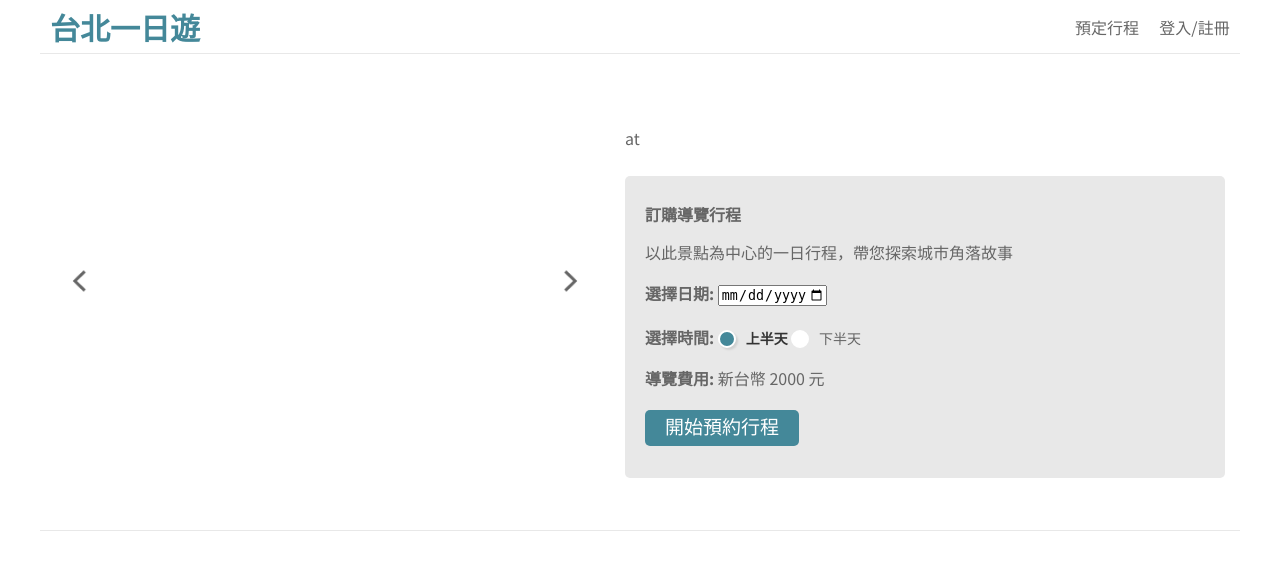
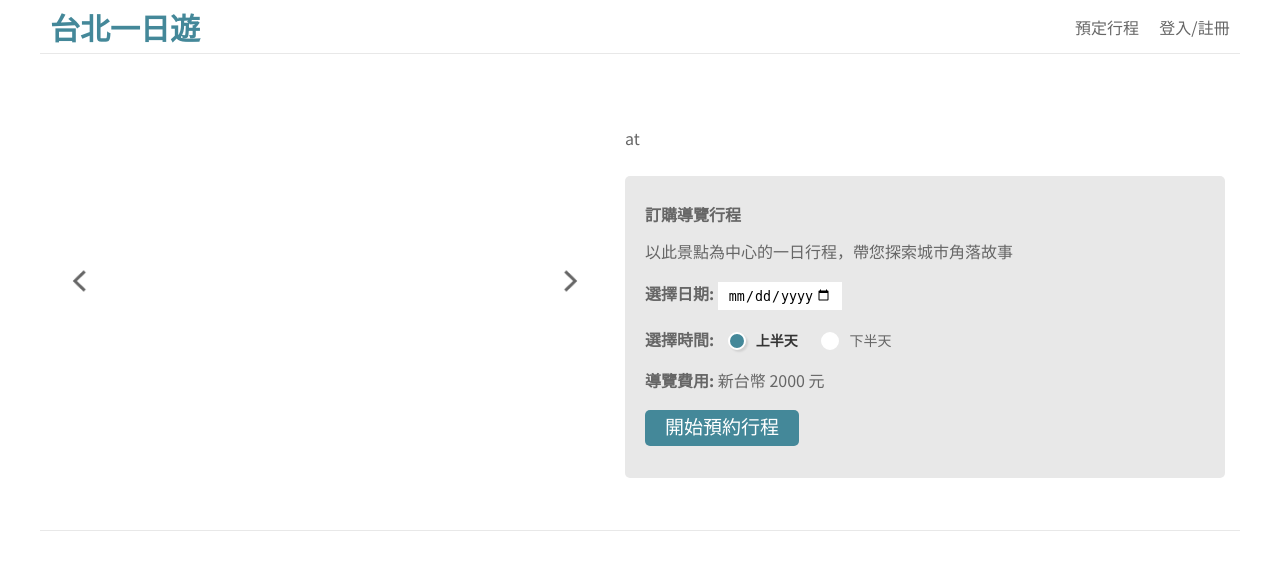
Before and after one commit to vivian-wj-lin/Day-Trip, a Flask app: page /attraction/1 in a window 1280 px wide. Shown: the top 581 px of the page. Run offline with Flask 2, Linux system fonts and the light colour scheme; data that the repository does not hold is empty.

Commit message:
attraction page css updated

```diff
--- a/taipei-day-trip/templates/attraction.css
+++ b/taipei-day-trip/templates/attraction.css
@@ -206,6 +206,7 @@ input[type="radio"] {
 input[type="radio"] + label {
   font-weight: 400;
   font-size: 14px;
+  margin-left: 10px;
 }
 input[type="radio"] + label span {
   display: inline-block;
@@ -224,6 +225,7 @@ input[type="radio"] + label span {
 input[type="radio"]:checked + label {
   color: #333;
   font-weight: 700;
+  margin-right: 10px;
 }
 input[type="radio"]:checked + label span {
   background-color: #448899;
@@ -446,6 +448,16 @@ mySlides fade {
   font-size: 16px;
   line-height: 13px;
 }
+.start {
+  padding-left: 10px;
+  padding-top: 5px;
+  padding-right: 10px;
+  padding-bottom: 5px;
+  justify-content: start;
+  margin: auto;
+  border: none;
+}
+
 .time-selector {
   font-style: normal;
   font-weight: 700;
--- a/taipei-day-trip/templates/attraction.html
+++ b/taipei-day-trip/templates/attraction.html
@@ -112,6 +112,7 @@
               <input
                 type="date"
                 id="start"
+                class="start"
                 name="trip-start"
                 value="yyyy-mm-dd"
                 min="2022-12-06"
@@ -141,7 +142,7 @@
                     checked="checked"
                     type="radio"
                   />
-                  <label for="option-one"> <span></span>上半天 </label>
+                  <label for="option-one"> <span></span>上半天</label>
                   <!-- <label for="option-one"> <span>上半天</span> </label> -->
                 </span>
                 <span>
@@ -152,7 +153,7 @@
                     value="two"
                     type="radio"
                   />
-                  <label for="option-two"> <span></span>下半天 </label>
+                  <label for="option-two"> <span></span>下半天</label>
                 </span>
 
                 <!-- test code ends -->
```
Also changed, not shown: taipei-day-trip/app.py (+0 -13 lines).
